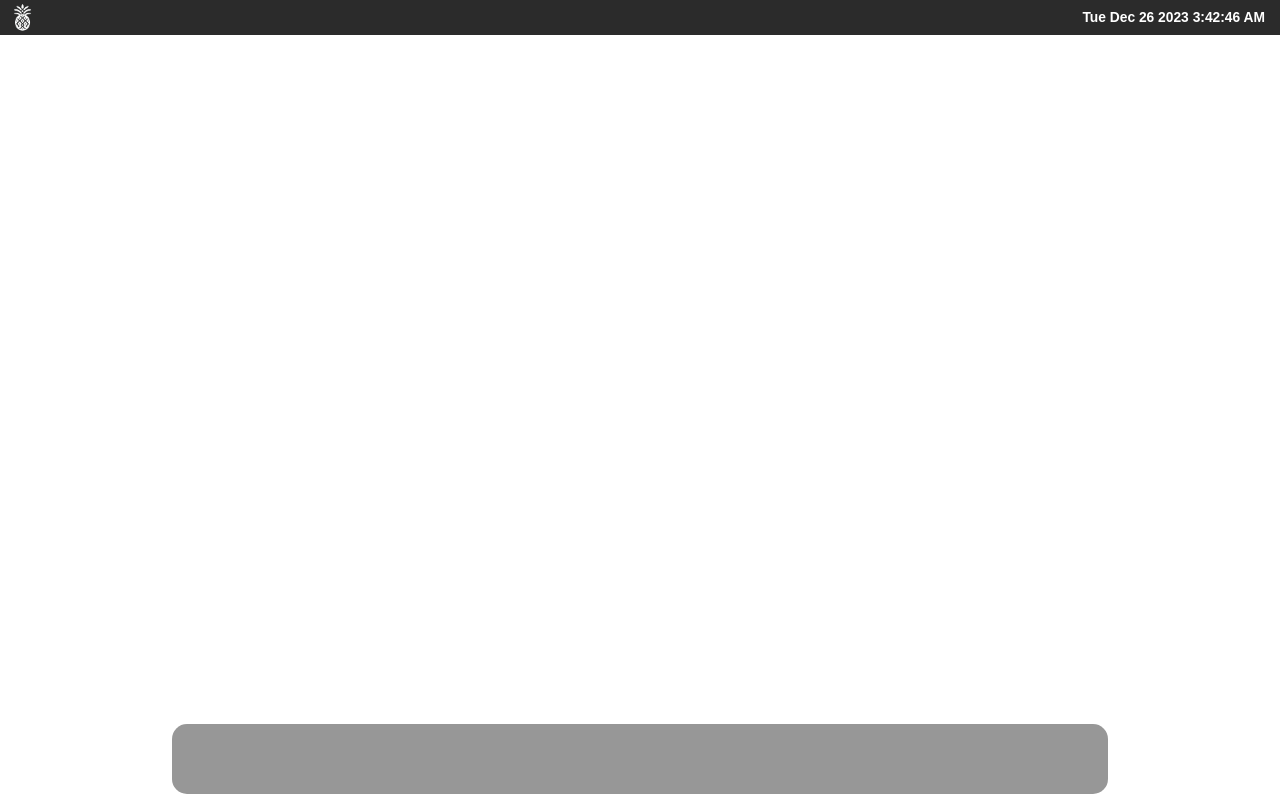
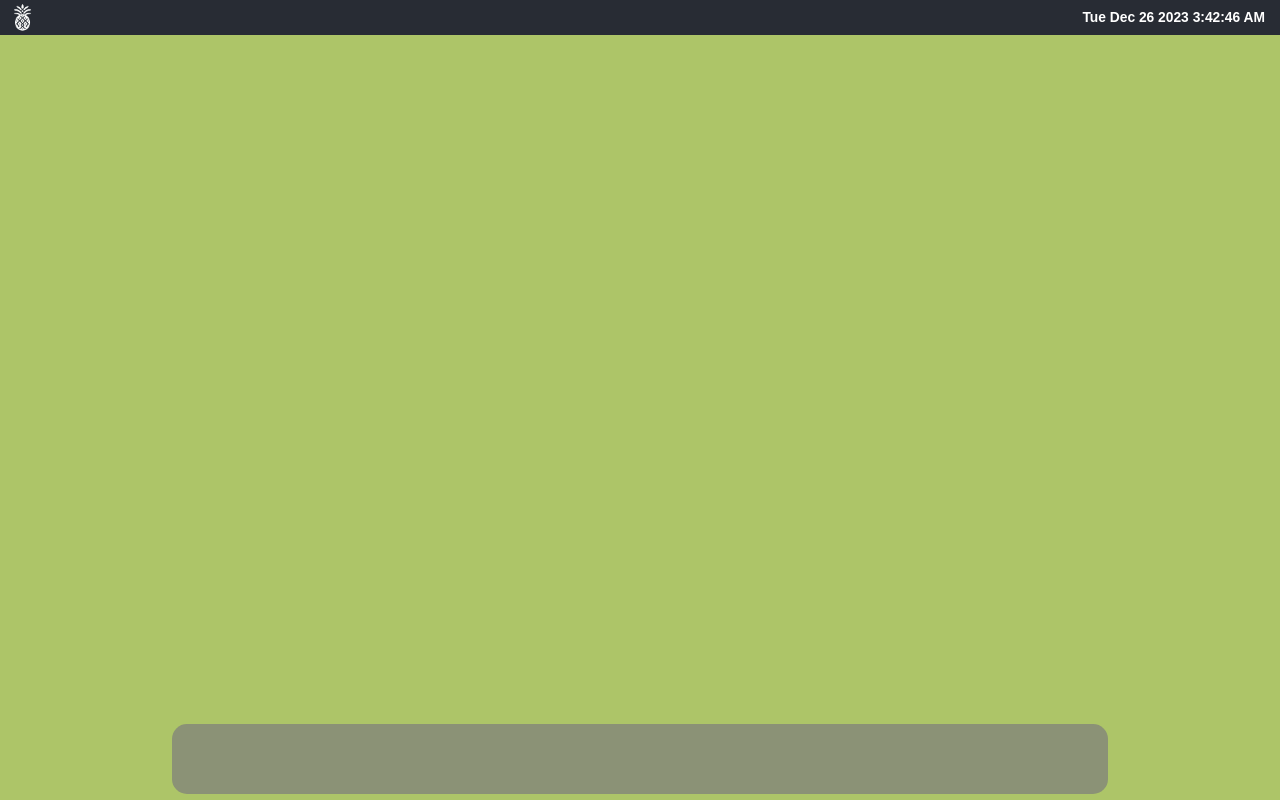
Before and after one commit to shahman27/Mac-Portfolio-Website, a React (Create React App) app in the folder portfolio-website/: page / in a window 1280 px wide. Built offline with nearby package versions, Linux system fonts and the light colour scheme; a web font is replaced by a local one.

Commit message:
added background colour

```diff
--- a/portfolio-website/src/App.css
+++ b/portfolio-website/src/App.css
@@ -5,6 +5,10 @@
 .App-logo {
   height: 40vmin;
   pointer-events: none;
+}
+body {
+  background-color: rgb(173, 197, 104);
+  color: white;
 }
 
 @media (prefers-reduced-motion: no-preference) {
--- a/portfolio-website/src/styles/dock.css
+++ b/portfolio-website/src/styles/dock.css
@@ -10,6 +10,6 @@
     border-radius: 15px; /* Rounded corners */
     text-align: center; /* Center the text inside the rectangle */
     padding: 10px 20px; /* Padding on top and bottom */
-    opacity: 0.8; /* Transparent background */
+    opacity: 0.7; /* Transparent background */
     /* box-shadow: 0 -2px 5px rgba(0,0,0,0.3); Optional: adds a subtle shadow above the rectangle */
   }
--- a/portfolio-website/src/styles/menubar.css
+++ b/portfolio-website/src/styles/menubar.css
@@ -15,8 +15,9 @@
     justify-content: space-between; /* Align items horizontally */
     align-items: center; /* Center items vertically */
     width: 100%;
-    /* background-color: rgb(0, 0, 128); */
-    background-color: rgba(0, 0, 0, 0.833);
+    background-color: #282c34;
+
+    /* background-color: rgba(0, 0, 0, 0.833);  */
     color: white;
     position: fixed;
     top: 0;
```
